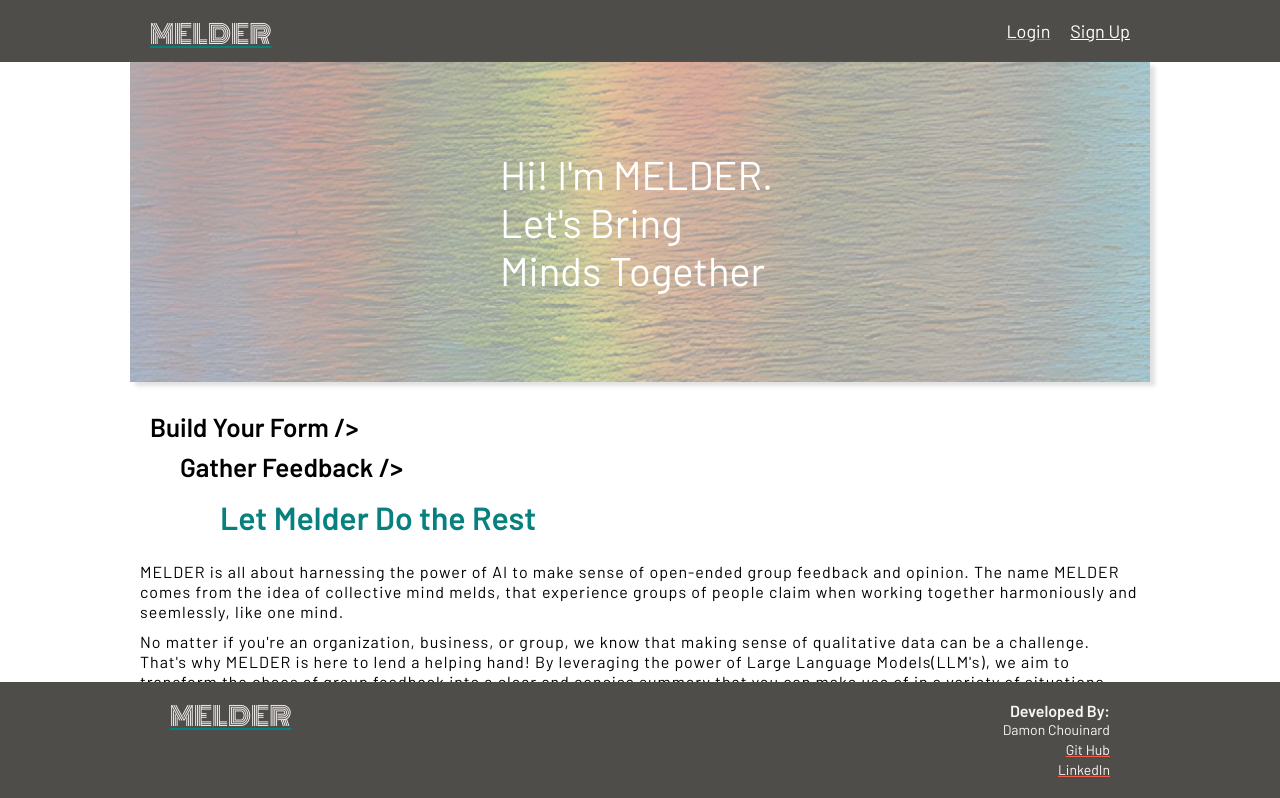
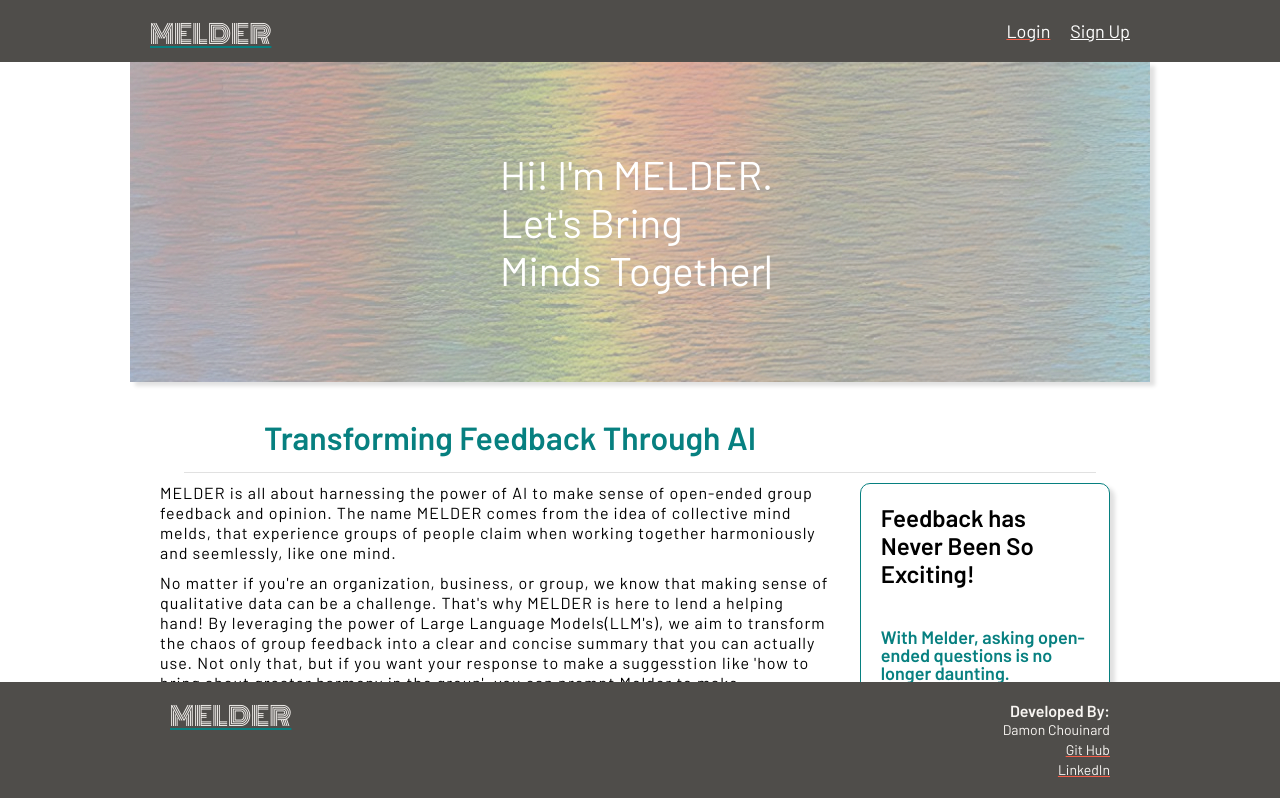
Before and after one commit to MrPreachez/capstone-melder, a React (Create React App) app: page / in a window 1280 px wide. Shown: the top 798 px of the page. Built offline with nearby package versions, Linux system fonts and the light colour scheme; no server answers.

Commit message:
homePage style updates

```diff
--- a/src/pages/HomePage/HomePage.js
+++ b/src/pages/HomePage/HomePage.js
@@ -33,47 +33,62 @@ function HomePage() {
         </section>
         <section className="card__section">
           <div className="card__section--layout">
+            <div className="about__title--container">
+              <h2 className="about__title3">
+                Transforming Feedback Through AI
+              </h2>
+              <h3></h3>
+            </div>
             <div className="about__card">
-              <div className="about__title--container">
-                <h2 className="about__title1">Build Your Form /></h2>
-                <h2 className="about__title2">Gather Feedback /></h2>
-                <h2 className="about__title3">Let Melder Do the Rest</h2>
-              </div>
-
+              <div className="about__text-wrap">
                 <p className="about__text">
-                MELDER is all about harnessing the power of AI to make sense of
-                open-ended group feedback and opinion. The name MELDER comes
-                from the idea of collective mind melds, that experience groups
-                of people claim when working together harmoniously and
+                  MELDER is all about harnessing the power of AI to make sense
+                  of open-ended group feedback and opinion. The name MELDER
+                  comes from the idea of collective mind melds, that experience
+                  groups of people claim when working together harmoniously and
                   seemlessly, like one mind.
                 </p>
                 <p className="about__text">
-                No matter if you're an organization, business, or group, we know
-                that making sense of qualitative data can be a challenge. That's
-                why MELDER is here to lend a helping hand! By leveraging the
-                power of Large Language Models(LLM's), we aim to transform the
-                chaos of group feedback into a clear and concise summary that
-                you can make use of in a variety of situations.
+                  No matter if you're an organization, business, or group, we
+                  know that making sense of qualitative data can be a challenge.
+                  That's why MELDER is here to lend a helping hand! By
+                  leveraging the power of Large Language Models(LLM's), we aim
+                  to transform the chaos of group feedback into a clear and
+                  concise summary that you can actually use. Not only that, but
+                  if you want your response to make a suggesstion like 'how to
+                  bring about greater harmony in the group', you can prompt
+                  Melder to make suggestions, share insight or make a joke and
+                  it will do it's best.
                 </p>
                 <p className="about__text">
                   As a prototype and passion project, this is still a work in
                   progress and we're still tweaking things to get the best
-                possible outputs for different requirements. But why not give it
-                a try and see how MELDER can help you summarize, gain insight
-                and make sense of messy feedback?
+                  possible outputs for different requirements. But why not give
+                  it a try and see how MELDER can help you make sense of messy
+                  feedback?
                 </p>
               </div>
+
               <div className="homeCreate__CTA">
                 <div className="homeCreate__textContainer">
-                <h3 className="homeCreate__heading">What's your question?</h3>
-                <h4 className="homeCreate__subheading">
-                  Creating Your own Melder Project is simple!
+                  <h3 className="homeCreate__heading">
+                    Feedback has Never Been So Exciting!
+                  </h3>
+                  <h4 className="homeCreate__subheading1">
+                    With Melder, asking open-ended questions is no longer
+                    daunting.
+                  </h4>
+                  <h4 className="homeCreate__subheading2">
+                    Make a Melder, it's Simple!
                   </h4>
                 </div>
 
                 <Link to="/create">
-                <button className="homeCreate__CTA--button">Create Now</button>
+                  <button className="homeCreate__CTA--button">
+                    Create Now
+                  </button>
                 </Link>
+              </div>
             </div>
           </div>
 
--- a/src/pages/HomePage/HomePage.scss
+++ b/src/pages/HomePage/HomePage.scss
@@ -33,21 +33,26 @@
 .card {
   &__section {
     padding: 2rem 1rem;
-
+    width: 100%;
+  }
     &__section--layout {
+      padding: 2rem 1rem;
       @include tablet {
-        display: flex;
-        justify-content: center;
+        // display: flex;
+        // justify-content: center;
+        padding: 2rem 6rem 2rem 6rem;
+      }
+      @include desktop {
+        padding: 2rem;
       }
     }
-  }
 }
 
 .about {
   &__title--container {
-    width: max-content;
-    display: flex;
-    flex-direction: column;
+    width: 95%;
+    border-bottom: 1px solid $secondaryMercury;
+    margin: 0 auto;
   }
   &__title1 {
     margin: 1rem;
@@ -72,8 +77,19 @@
       font-size: 3.2rem;
     }
   }
+
   &__card {
+    @include tablet {
+      display: flex;
+      flex-direction: row;
+    }
+  }
+  &__text-wrap{
     padding-bottom: 2rem;
+
+    @include tablet {
+      padding-right: 2rem;
+    }
   }
 
   &__text {
@@ -91,21 +107,42 @@
     margin: 1rem;
 
     @include tablet {
-      max-width: 800px;
-      margin: 0 auto;
+      width: 140rem;
     }
   }
   &__textContainer {
     display: flex;
     flex-direction: column;
     align-items: center;
+
+    @include tablet {
+      justify-content: space-around;
+
+    }
   }
   &__heading {
     margin-bottom: 1rem;
+    @include tablet {
+      margin-bottom: 4rem;
+      font-size: 2.4rem;
+    }
   }
-  &__subheading {
+  &__subheading1 {
     margin-bottom: 2rem;
+    @include tablet {
+      margin-bottom: 6rem;
+      font-size: 1.8rem;
+      color: $primaryGreen;
+    }
   }
+  &__subheading2 {
+    margin-bottom: 2rem;
+    @include tablet {
+      margin-bottom: 4rem;
+      font-size: 1.8rem;
+    }
+  }
+
   &__CTA--button {
     width: 100%;
     flex-grow: 1;
```
Lines whose indentation alone changed are shown as unchanged.
